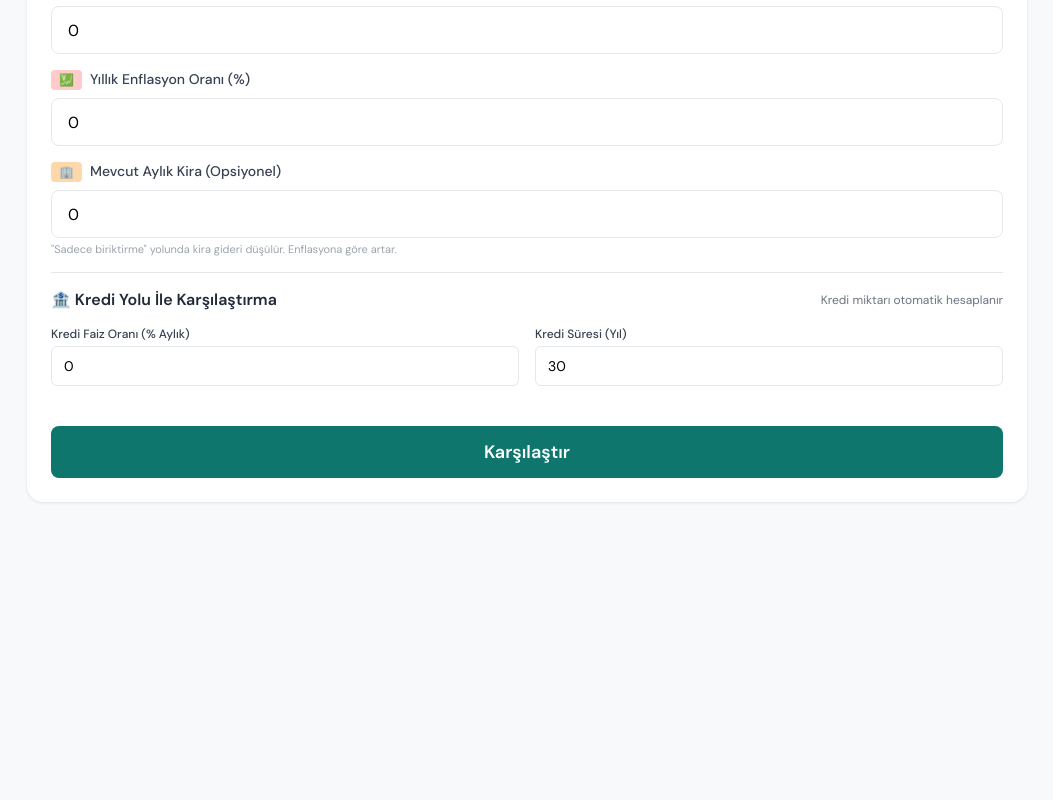
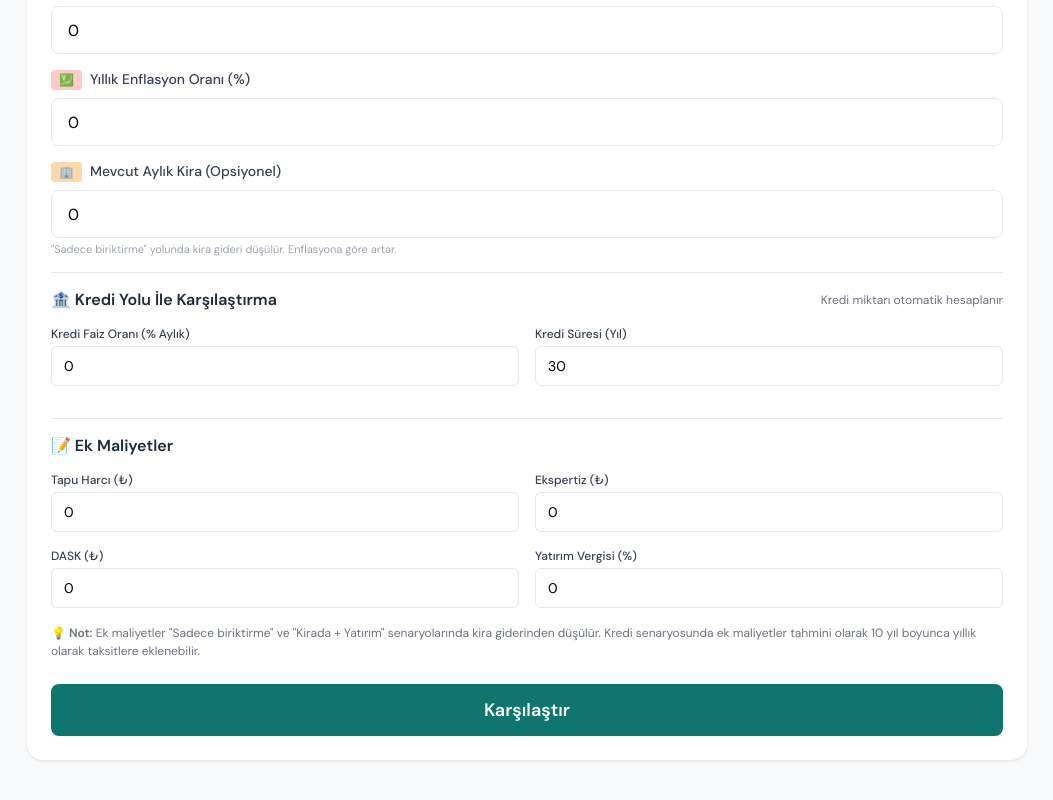
Before and after one commit to kullanirim-tech/home-investing, a React (Vite) app: page / in a window 1280 px wide. Shown: the part 586-1386 px from the top of the page, without its empty margins (113-1166 px from the left). Before the commit the page ends 1128 px from the top, so only its background shows below. Built offline with nearby package versions, Linux system fonts and the light colour scheme.

Commit message:
Fix: UX iyileştirmeleri ve ek maliyetler eklendi
- İndirilebilir tablo (CSV) eklendi
- Ek maliyetler eklendi (tapu harcı, ekspertiz, DASK, vergi)
- Hesaplama mantıklarına ek maliyetler dahil edildi
- UI'a ek maliyetler input'unları eklendi

```diff
--- a/src/App.jsx
+++ b/src/App.jsx
@@ -45,6 +45,10 @@ function App() {
     loanInterest: 0,
     loanYears: 30,
     monthlyRent: 0,
+    tapuHarci: 0,
+    ekspertiz: 0,
+    dask: 0,
+    vergiOrani: 0,
   })
 
   const [focusedInput, setFocusedInput] = useState(null)
@@ -180,6 +184,11 @@ function App() {
             annualInflationRate: parsed.annualInflationRate || 0,
             loanInterest: parsed.loanInterest || 0,
             loanYears: parsed.loanYears || 30,
+            monthlyRent: parsed.monthlyRent || 0,
+            tapuHarci: parsed.tapuHarci || 0,
+            ekspertiz: parsed.ekspertiz || 0,
+            dask: parsed.dask || 0,
+            vergiOrani: parsed.vergiOrani || 0,
           })
         }
       } catch (e) {
@@ -217,6 +226,11 @@ function App() {
       annualInflationRate: 0,
       loanInterest: 0,
       loanYears: 30,
+      monthlyRent: 0,
+      tapuHarci: 0,
+      ekspertiz: 0,
+      dask: 0,
+      vergiOrani: 0,
     })
     setResults(null)
     if (typeof localStorage !== 'undefined') {
@@ -238,15 +252,22 @@ function App() {
     return principal * (monthlyRate * Math.pow(1 + monthlyRate, numPayments)) / (Math.pow(1 + monthlyRate, numPayments) - 1)
   }
 
-  const calculateSavingsPath = (currentSavings, monthlySavings, monthlyRent, monthlyReturn, housePrice, annualRealEstateGrowth, annualInflationRate) => {
+  const calculateSavingsPath = (currentSavings, monthlySavings, monthlyRent, monthlyReturn, housePrice, annualRealEstateGrowth, annualInflationRate, tapuHarci, ekspertiz, dask, vergiOrani) => {
     const monthlyInvestmentRate = monthlyReturn / 100
     const monthlyHouseRate = Math.pow(1 + annualRealEstateGrowth / 100, 1/12) - 1
     const monthlyInflationRate = Math.pow(1 + annualInflationRate / 100, 1/12) - 1
     const realMonthlyReturn = ((1 + monthlyInvestmentRate) / (1 + monthlyInflationRate)) - 1
 
+    // Ek maliyetler: Tapu harcı, ekspertiz, DASK
+    const totalExtraCosts = tapuHarci + ekspertiz + dask
+    const totalExtraCostsMonthly = totalExtraCosts / 120 // 10 yıl boyunca
+
+    // Vergi oranı: Yatırım getirisinden kesilecek
+    const netInvestmentRate = monthlyInvestmentRate * (1 - vergiOrani / 100)
+
     let savings = currentSavings
     let realSavings = currentSavings
-    let price = housePrice
+    let price = housePrice + totalExtraCosts
     const chartData = []
     const maxMonths = 480
     let totalMonths = 0
@@ -254,9 +275,9 @@ function App() {
     for (let month = 1; month <= maxMonths; month++) {
       // Kira maliyeti: enflasyona göre artar
       const currentRent = monthlyRent * Math.pow(1 + monthlyInflationRate, month - 1)
-      const netMonthlySavings = monthlySavings - currentRent
+      const netMonthlySavings = monthlySavings - currentRent - totalExtraCostsMonthly
 
-      savings = savings * (1 + monthlyInvestmentRate) + Math.max(0, netMonthlySavings)
+      savings = savings * (1 + netInvestmentRate) + Math.max(0, netMonthlySavings)
       price = price * (1 + monthlyHouseRate)
 
       const monthlySavingsRealValue = Math.max(0, netMonthlySavings) / Math.pow(1 + monthlyInflationRate, month - 1)
@@ -357,10 +378,17 @@ function App() {
     }
   }
 
-  const calculateRentInvestPath = (currentSavings, monthlySavings, monthlyRent, monthlyReturn, annualInflationRate, loanYears) => {
+  const calculateRentInvestPath = (currentSavings, monthlySavings, monthlyRent, monthlyReturn, annualInflationRate, loanYears, tapuHarci, ekspertiz, dask, vergiOrani) => {
     const monthlyInvestmentRate = monthlyReturn / 100
     const monthlyInflationRate = Math.pow(1 + annualInflationRate / 100, 1/12) - 1
     const realMonthlyReturn = ((1 + monthlyInvestmentRate) / (1 + monthlyInflationRate)) - 1
+
+    // Ek maliyetler: Tapu harcı, ekspertiz, DASK
+    const totalExtraCosts = tapuHarci + ekspertiz + dask
+    const totalExtraCostsMonthly = totalExtraCosts / 120 // 10 yıl boyunca
+
+    // Vergi oranı: Yatırım getirisinden kesilecek
+    const netInvestmentRate = monthlyInvestmentRate * (1 - vergiOrani / 100)
 
     let investment = currentSavings
     let realInvestment = currentSavings
@@ -374,9 +402,9 @@ function App() {
       totalRentPaid += currentRent
 
       // Kira sonrası yatırım
-      const availableForInvestment = monthlySavings - currentRent
+      const availableForInvestment = monthlySavings - currentRent - totalExtraCostsMonthly
       if (availableForInvestment > 0) {
-        investment = investment * (1 + monthlyInvestmentRate) + availableForInvestment
+        investment = investment * (1 + netInvestmentRate) + availableForInvestment
       }
 
       const monthlySavingsRealValue = availableForInvestment / Math.pow(1 + monthlyInflationRate, month - 1)
@@ -419,6 +447,10 @@ function App() {
       const loanInterest = parseFloat(inputs.loanInterest) || 0
       const loanYears = parseInt(inputs.loanYears) || 30
       const monthlyRent = parseFloat(inputs.monthlyRent) || 0
+      const tapuHarci = parseFloat(inputs.tapuHarci) || 0
+      const ekspertiz = parseFloat(inputs.ekspertiz) || 0
+      const dask = parseFloat(inputs.dask) || 0
+      const vergiOrani = parseFloat(inputs.vergiOrani) || 0
 
       if (housePrice <= 0) {
         setIsCalculating(false)
@@ -433,7 +465,11 @@ function App() {
         monthlyReturn,
         housePrice,
         annualRealEstateGrowth,
-        annualInflationRate
+        annualInflationRate,
+        tapuHarci,
+        ekspertiz,
+        dask,
+        vergiOrani
       )
 
       const loanPath = calculateLoanPath(
@@ -453,7 +489,11 @@ function App() {
         monthlyRent,
         monthlyReturn,
         annualInflationRate,
-        loanYears
+        loanYears,
+        tapuHarci,
+        ekspertiz,
+        dask,
+        vergiOrani
       )
 
       setResults({
@@ -470,6 +510,36 @@ function App() {
 
   const getXAxisInterval = () => {
     return results && results.savingsPath.months > 24 ? 3 : 1
+  }
+
+  const generateCSV = () => {
+    const rows = generateCSVRows()
+    let csv = 'Ay,Biriktirme,Kredi + Yatırım,Kirada + Yatırım\\n'
+    rows.forEach(row => {
+      csv += `${row.ay},${row.biriktirme},${row.kredi},${row.kirada}\\n`
+    })
+    return csv
+  }
+
+  const generateCSVRows = () => {
+    if (!results) return []
+    const allData = [
+      ...results.savingsPath.chartData.map(d => ({ ...d, path: 'savings' })),
+      ...results.loanPath.chartData.map(d => ({ ...d, path: 'loan' })),
+      ...results.rentInvestPath.chartData.map(d => ({ ...d, path: 'rentInvest' })),
+    ]
+    const uniqueData = {}
+    allData.forEach(d => {
+      if (!uniqueData[d.ay] || uniqueData[d.ay].birikim < d.birikim) {
+        uniqueData[d.ay] = {
+          ay: d.ay,
+          biriktirme: d.path === 'savings' ? d.birikim : uniqueData[d.ay]?.biriktirme || 0,
+          kredi: d.path === 'loan' ? d.birikim : uniqueData[d.ay]?.kredi || 0,
+          kirada: d.path === 'rentInvest' ? d.birikim : uniqueData[d.ay]?.kirada || 0,
+        }
+      }
+    })
+    return Object.values(uniqueData).sort((a, b) => a.ay - b.ay)
   }
 
   return (
@@ -616,6 +686,46 @@ function App() {
                   </div>
                 </div>
               )}
+            </div>
+
+            <div style={{ borderTop: '1px solid #E5E7EB', paddingTop: '16px' }}>
+              <h3 style={{ fontSize: '16px', fontWeight: '600', color: '#1F2937', marginBottom: '16px' }}>
+                📝 Ek Maliyetler
+              </h3>
+
+              <div style={{ display: 'grid', gridTemplateColumns: '1fr 1fr', gap: '16px', marginBottom: '16px' }}>
+                <div>
+                  <label style={{ display: 'block', fontSize: '12px', fontWeight: '500', color: '#374151', marginBottom: '4px' }}>
+                    Tapu Harcı (₺)
+                  </label>
+                  <input type="text" value={getCurrencyDisplayValue('tapuHarci', inputs.tapuHarci)} onChange={(e) => handleCurrencyInputChange(e, 'tapuHarci')} onFocus={() => handleInputFocus('tapuHarci')} onBlur={() => handleInputBlur('tapuHarci')} placeholder="0" style={{ width: '100%', height: '40px', padding: '8px 12px', fontSize: '14px', border: '1px solid #E5E7EB', borderRadius: '6px', outline: 'none', boxSizing: 'border-box' }} />
+                </div>
+                <div>
+                  <label style={{ display: 'block', fontSize: '12px', fontWeight: '500', color: '#374151', marginBottom: '4px' }}>
+                    Ekspertiz (₺)
+                  </label>
+                  <input type="text" value={getCurrencyDisplayValue('ekspertiz', inputs.ekspertiz)} onChange={(e) => handleCurrencyInputChange(e, 'ekspertiz')} onFocus={() => handleInputFocus('ekspertiz')} onBlur={() => handleInputBlur('ekspertiz')} placeholder="0" style={{ width: '100%', height: '40px', padding: '8px 12px', fontSize: '14px', border: '1px solid #E5E7EB', borderRadius: '6px', outline: 'none', boxSizing: 'border-box' }} />
+                </div>
+              </div>
+
+              <div style={{ display: 'grid', gridTemplateColumns: '1fr 1fr', gap: '16px', marginBottom: '16px' }}>
+                <div>
+                  <label style={{ display: 'block', fontSize: '12px', fontWeight: '500', color: '#374151', marginBottom: '4px' }}>
+                    DASK (₺)
+                  </label>
+                  <input type="text" value={getCurrencyDisplayValue('dask', inputs.dask)} onChange={(e) => handleCurrencyInputChange(e, 'dask')} onFocus={() => handleInputFocus('dask')} onBlur={() => handleInputBlur('dask')} placeholder="0" style={{ width: '100%', height: '40px', padding: '8px 12px', fontSize: '14px', border: '1px solid #E5E7EB', borderRadius: '6px', outline: 'none', boxSizing: 'border-box' }} />
+                </div>
+                <div>
+                  <label style={{ display: 'block', fontSize: '12px', fontWeight: '500', color: '#374151', marginBottom: '4px' }}>
+                    Yatırım Vergisi (%)
+                  </label>
+                  <input type="text" value={getPercentageDisplayValue('vergiOrani', inputs.vergiOrani)} onChange={(e) => handlePercentageInputChange(e, 'vergiOrani')} onFocus={() => handleInputFocus('vergiOrani')} onBlur={() => handleInputBlur('vergiOrani')} placeholder="0" style={{ width: '100%', height: '40px', padding: '8px 12px', fontSize: '14px', border: '1px solid #E5E7EB', borderRadius: '6px', outline: 'none', boxSizing: 'border-box' }} />
+                </div>
+              </div>
+
+              <div style={{ fontSize: '12px', color: '#6B7280', lineHeight: '1.5' }}>
+                <span style={{ fontWeight: '600' }}>💡 Not:</span> Ek maliyetler "Sadece biriktirme" ve "Kirada + Yatırım" senaryolarında kira giderinden düşülür. Kredi senaryosunda ek maliyetler tahmini olarak 10 yıl boyunca yıllık olarak taksitlere eklenebilir.
+              </div>
             </div>
 
             <button onClick={comparePaths} disabled={isCalculating} style={{ width: '100%', height: '52px', backgroundColor: '#0F766E', color: 'white', border: 'none', borderRadius: '8px', fontSize: '18px', fontWeight: '600', cursor: isCalculating ? 'not-allowed' : 'pointer', opacity: isCalculating ? '0.7' : '1', marginTop: '8px' }}>
@@ -783,6 +893,52 @@ function App() {
                 </div>
               </div>
             </div>
+
+            <div style={{ backgroundColor: 'white', borderRadius: '16px', padding: '24px', boxShadow: '0 1px 3px rgba(0, 0, 0, 0.1)' }}>
+              <div style={{ display: 'flex', justifyContent: 'space-between', alignItems: 'center', marginBottom: '16px' }}>
+                <h3 style={{ fontSize: '18px', fontWeight: '600', color: '#1F2937', margin: 0 }}>
+                  📋 Ay Bazlı Karşılaştırma
+                </h3>
+                <button
+                  onClick={() => {
+                    const csvContent = generateCSV()
+                    const blob = new Blob([csvContent], { type: 'text/csv;charset=utf-8;' })
+                    const link = document.createElement('a')
+                    link.href = URL.createObjectURL(blob)
+                    link.download = 'ev-alim-karsilastirma.csv'
+                    link.click()
+                  }}
+                  style={{ padding: '8px 16px', backgroundColor: '#0F766E', color: 'white', border: 'none', borderRadius: '8px', fontSize: '14px', fontWeight: '500', cursor: 'pointer' }}
+                >
+                  İndir
+                </button>
+              </div>
+              <div style={{ overflowX: 'auto' }}>
+                <table style={{ width: '100%', borderCollapse: 'collapse', fontSize: '14px' }}>
+                  <thead>
+                    <tr style={{ backgroundColor: '#F9FAFB', borderBottom: '2px solid #E5E7EB' }}>
+                      <th style={{ padding: '12px', textAlign: 'left', fontWeight: '600', color: '#374151' }}>Ay</th>
+                      <th style={{ padding: '12px', textAlign: 'right', fontWeight: '600', color: '#374151' }}>Biriktirme</th>
+                      <th style={{ padding: '12px', textAlign: 'right', fontWeight: '600', color: '#374151' }}>Kredi + Yatırım</th>
+                      <th style={{ padding: '12px', textAlign: 'right', fontWeight: '600', color: '#374151' }}>Kirada + Yatırım</th>
+                    </tr>
+                  </thead>
+                  <tbody>
+                    {generateCSVRows().map((row, idx) => (
+                      <tr key={idx} style={{ borderBottom: '1px solid #E5E7EB', transition: 'background-color 0.2s' }}>
+                        <td style={{ padding: '12px' }}>{row.ay}</td>
+                        <td style={{ padding: '12px', textAlign: 'right' }}>{formatCurrency(row.biriktirme)}</td>
+                        <td style={{ padding: '12px', textAlign: 'right' }}>{formatCurrency(row.kredi)}</td>
+                        <td style={{ padding: '12px', textAlign: 'right' }}>{formatCurrency(row.kirada)}</td>
+                      </tr>
+                    ))}
+                  </tbody>
+                </table>
+              </div>
+              <div style={{ marginTop: '16px', fontSize: '12px', color: '#6B7280' }}>
+                * Tabloyu CSV olarak indirebilirsiniz
+              </div>
+            </div>
           </div>
         )}
 
```
Also changed, not shown: 5 other files (tests, documents, lock files or other folders).
